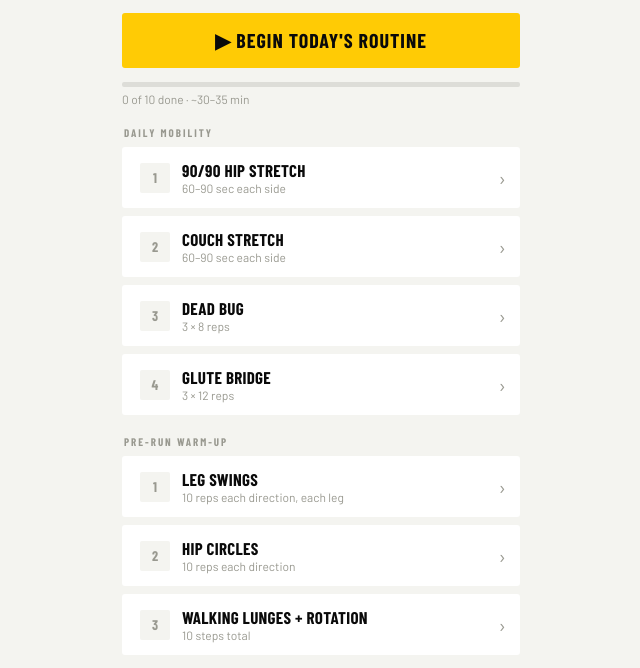
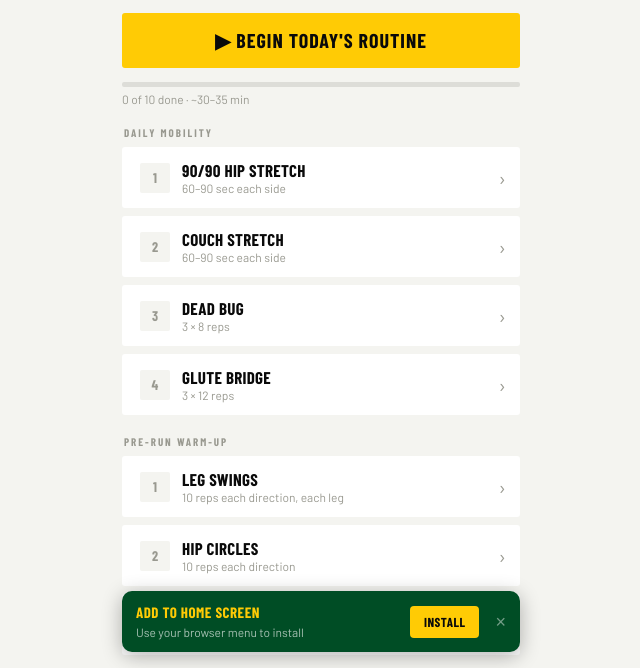
Before and after one commit to maunoahlgren/morning-mobility, a plain HTML site: page index.html in a window 1280 px wide. Shown: the part 132-800 px from the top of the page, without its empty margins (319-959 px from the left). Drawn offline with nearby package versions, Linux system fonts and the light colour scheme; a web font is replaced by a local one.

Commit message:
Add in-app install banner with Vivaldi/Firefox/Safari fallback
- Catches beforeinstallprompt for Chrome/Edge/Samsung Browser (native flow)
- Falls back to instructions alert for browsers that suppress the prompt
- Shows after 4s for browsers that never fire beforeinstallprompt (Vivaldi etc)
- Hidden if already running as installed PWA (standalone mode)
- Dismissed state stored in sessionStorage (once per session, not permanent)

Co-Authored-By: Claude Sonnet 4.6 <noreply@anthropic.com>

```diff
--- a/index.html
+++ b/index.html
@@ -351,9 +351,80 @@
 
   .view { display: none; }
   .view.active { display: block; }
+
+  /* INSTALL BANNER */
+  .install-banner {
+    display: none;
+    position: fixed;
+    bottom: 16px;
+    left: 50%;
+    transform: translateX(-50%);
+    width: calc(100% - 32px);
+    max-width: 398px;
+    background: var(--green-dark);
+    border-radius: 10px;
+    padding: 12px 14px;
+    z-index: 200;
+    box-shadow: 0 4px 20px rgba(0,0,0,0.3);
+    align-items: center;
+    gap: 12px;
+  }
+  .install-banner.visible { display: flex; }
+  .install-banner-text {
+    flex: 1;
+    font-family: 'Barlow Condensed', sans-serif;
+  }
+  .install-banner-text strong {
+    display: block;
+    font-size: 15px;
+    font-weight: 800;
+    text-transform: uppercase;
+    letter-spacing: 0.5px;
+    color: var(--yellow);
+  }
+  .install-banner-text span {
+    font-size: 12px;
+    color: rgba(255,255,255,0.65);
+    font-family: 'Barlow', sans-serif;
+  }
+  .install-banner-btn {
+    background: var(--yellow);
+    color: var(--black);
+    border: none;
+    border-radius: 4px;
+    padding: 8px 14px;
+    font-family: 'Barlow Condensed', sans-serif;
+    font-size: 13px;
+    font-weight: 800;
+    text-transform: uppercase;
+    letter-spacing: 0.5px;
+    cursor: pointer;
+    white-space: nowrap;
+    flex-shrink: 0;
+  }
+  .install-banner-close {
+    background: none;
+    border: none;
+    color: rgba(255,255,255,0.45);
+    font-size: 18px;
+    cursor: pointer;
+    padding: 0 0 0 4px;
+    line-height: 1;
+    flex-shrink: 0;
+  }
 </style>
 </head>
 <body>
+
+<!-- PWA install banner -->
+<div class="install-banner" id="installBanner">
+  <div class="install-banner-text">
+    <strong>Add to Home Screen</strong>
+    <span id="installHint">Install for offline use</span>
+  </div>
+  <button class="install-banner-btn" id="installBtn">Install</button>
+  <button class="install-banner-close" id="installClose" aria-label="Dismiss">×</button>
+</div>
 
 <div class="header">
   <div class="header-inner">
@@ -651,6 +722,64 @@ if ('serviceWorker' in navigator) {
       .catch(err => console.warn('SW registration failed:', err));
   });
 }
+
+// ── PWA Install Banner ────────────────────────────────────────────────────────
+(function () {
+  const banner    = document.getElementById('installBanner');
+  const btn       = document.getElementById('installBtn');
+  const closeBtn  = document.getElementById('installClose');
+  const hint      = document.getElementById('installHint');
+  let deferredPrompt = null;
+
+  // Already installed — never show banner
+  if (window.matchMedia('(display-mode: standalone)').matches ||
+      window.navigator.standalone === true) return;
+
+  // Dismissed this session — don't pester
+  if (sessionStorage.getItem('installDismissed')) return;
+
+  function showBanner() {
+    banner.classList.add('visible');
+  }
+
+  // Chrome / Edge / Samsung Browser: browser fires beforeinstallprompt
+  window.addEventListener('beforeinstallprompt', e => {
+    e.preventDefault();
+    deferredPrompt = e;
+    showBanner();
+  });
+
+  btn.addEventListener('click', () => {
+    if (deferredPrompt) {
+      // Native install flow
+      deferredPrompt.prompt();
+      deferredPrompt.userChoice.then(() => { deferredPrompt = null; });
+      banner.classList.remove('visible');
+    } else {
+      // Vivaldi / Firefox / Safari: show manual instructions
+      const isIOS = /iphone|ipad|ipod/i.test(navigator.userAgent);
+      const msg = isIOS
+        ? 'Tap the Share button (□↑) then "Add to Home Screen".'
+        : 'Open your browser menu and choose "Install app" or "Add to Home Screen".';
+      alert(msg);
+      banner.classList.remove('visible');
+    }
+  });
+
+  closeBtn.addEventListener('click', () => {
+    banner.classList.remove('visible');
+    sessionStorage.setItem('installDismissed', '1');
+  });
+
+  // For browsers that never fire beforeinstallprompt (Vivaldi, Firefox, Safari),
+  // show the banner after 4 s so the user still sees the option.
+  setTimeout(() => {
+    if (!deferredPrompt && !banner.classList.contains('visible')) {
+      hint.textContent = 'Use your browser menu to install';
+      showBanner();
+    }
+  }, 4000);
+})();
 </script>
 </body>
 </html>
```
